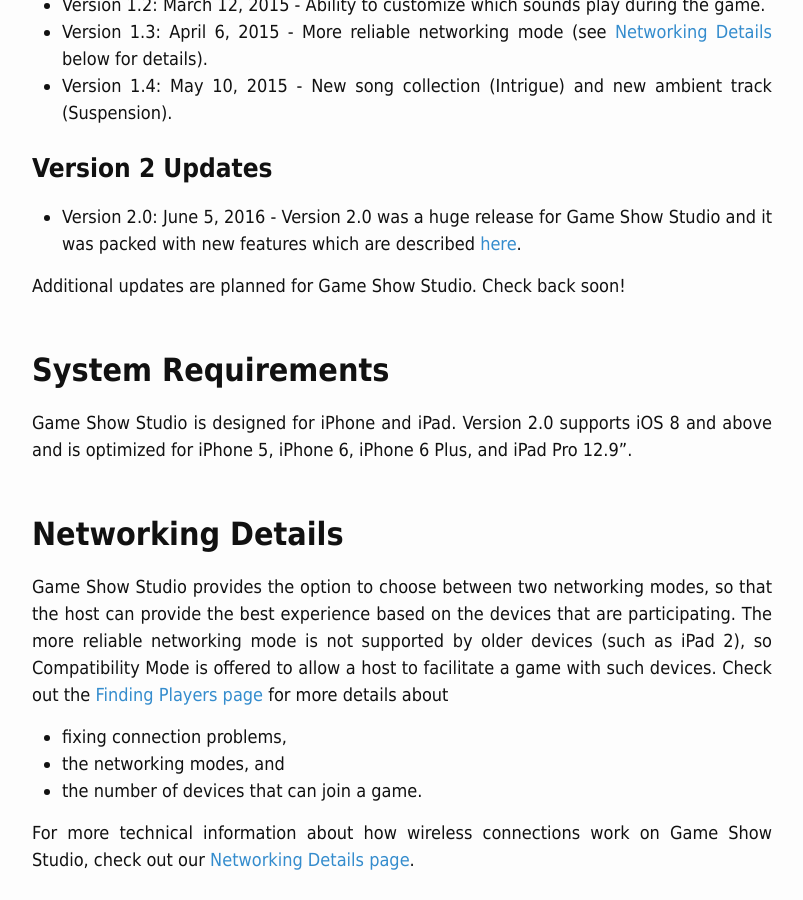
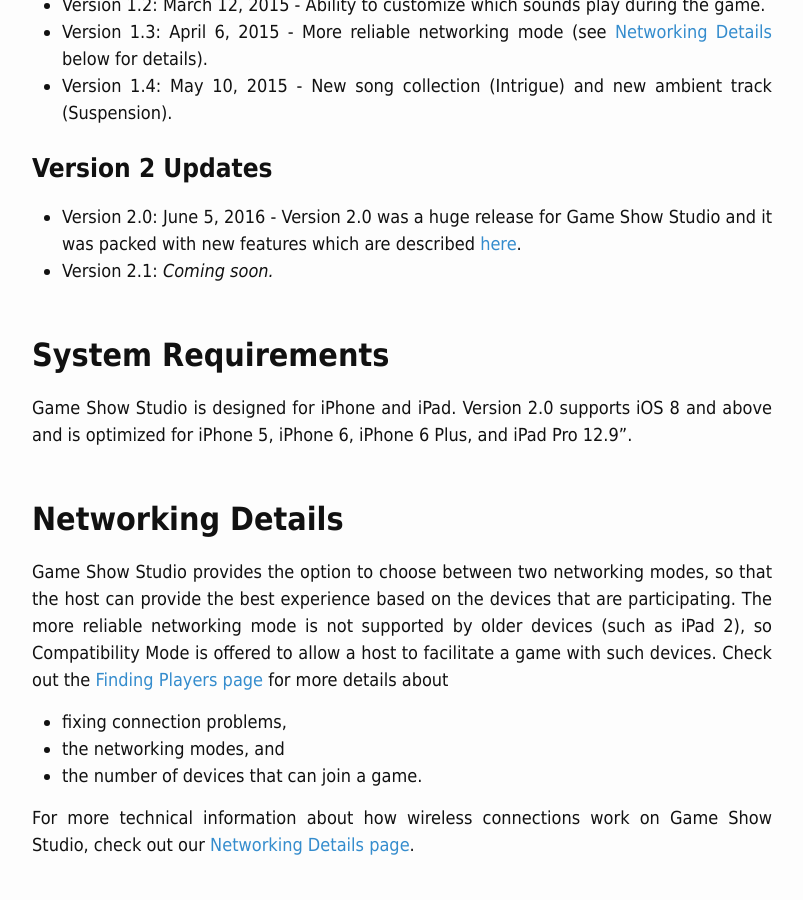
Before and after one commit to gameshowstudio/gameshowstudio.github.io, a Jekyll site: the page built from press/index.md, in a window 1280 px wide and 900 px high, scrolled down 5523 px. Shown: the whole window, without its empty margins (238-1041 px from the left). Built offline with Jekyll 4.4.1, drawn with Linux system fonts in a browser that asks for light colours.

Commit message:
Update press kit messaging for future releases.

```diff
--- a/press/index.md
+++ b/press/index.md
@@ -107,8 +107,7 @@
 
 ### Version 2 Updates
 * Version 2.0: June 5, 2016 - Version 2.0 was a huge release for Game Show Studio and it was packed with new features which are described [here](/updates/2-0).
-
-Additional updates are planned for Game Show Studio. Check back soon!
+* Version 2.1: *Coming soon.*
 
 ## System Requirements
 
```
